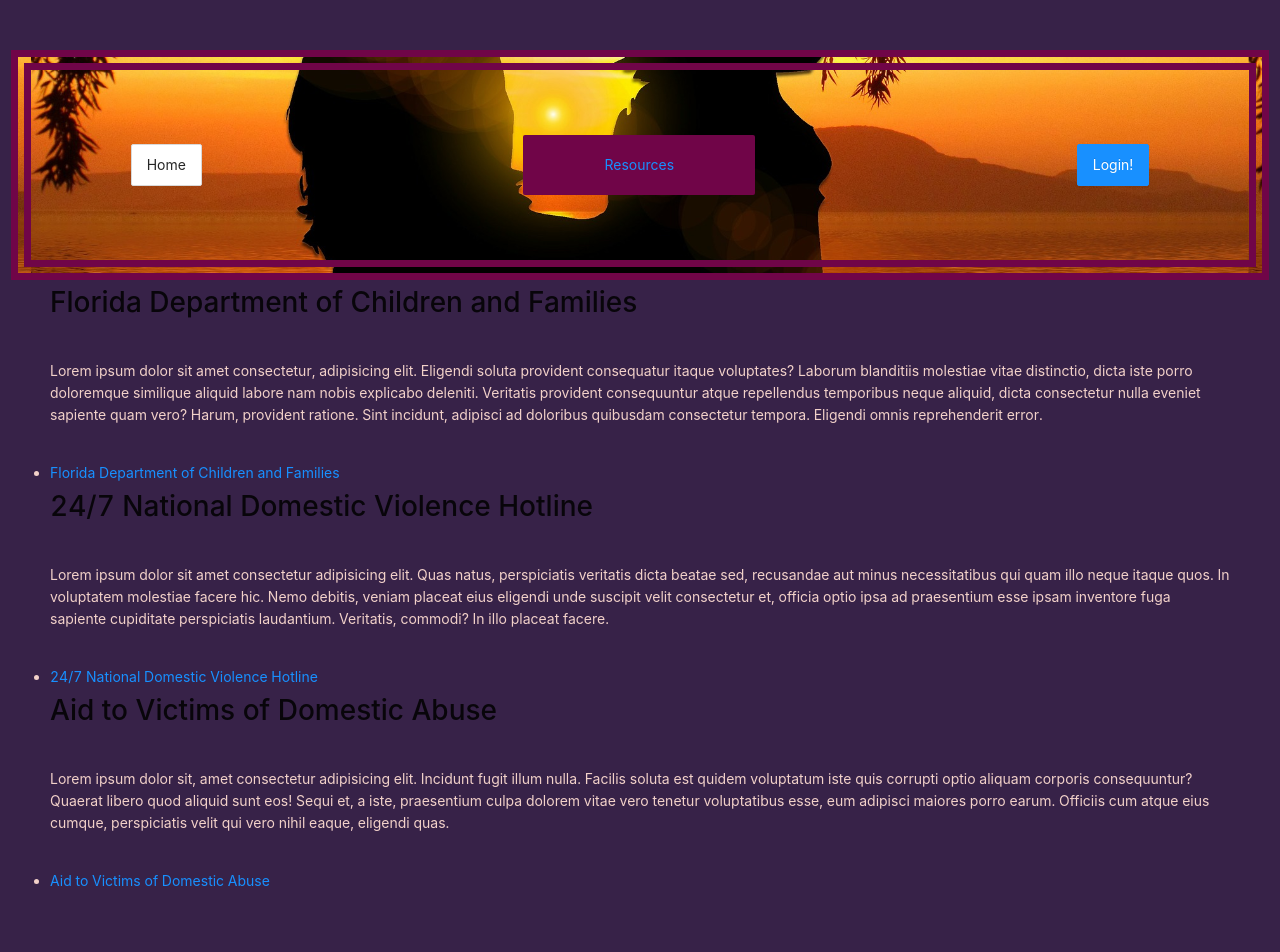
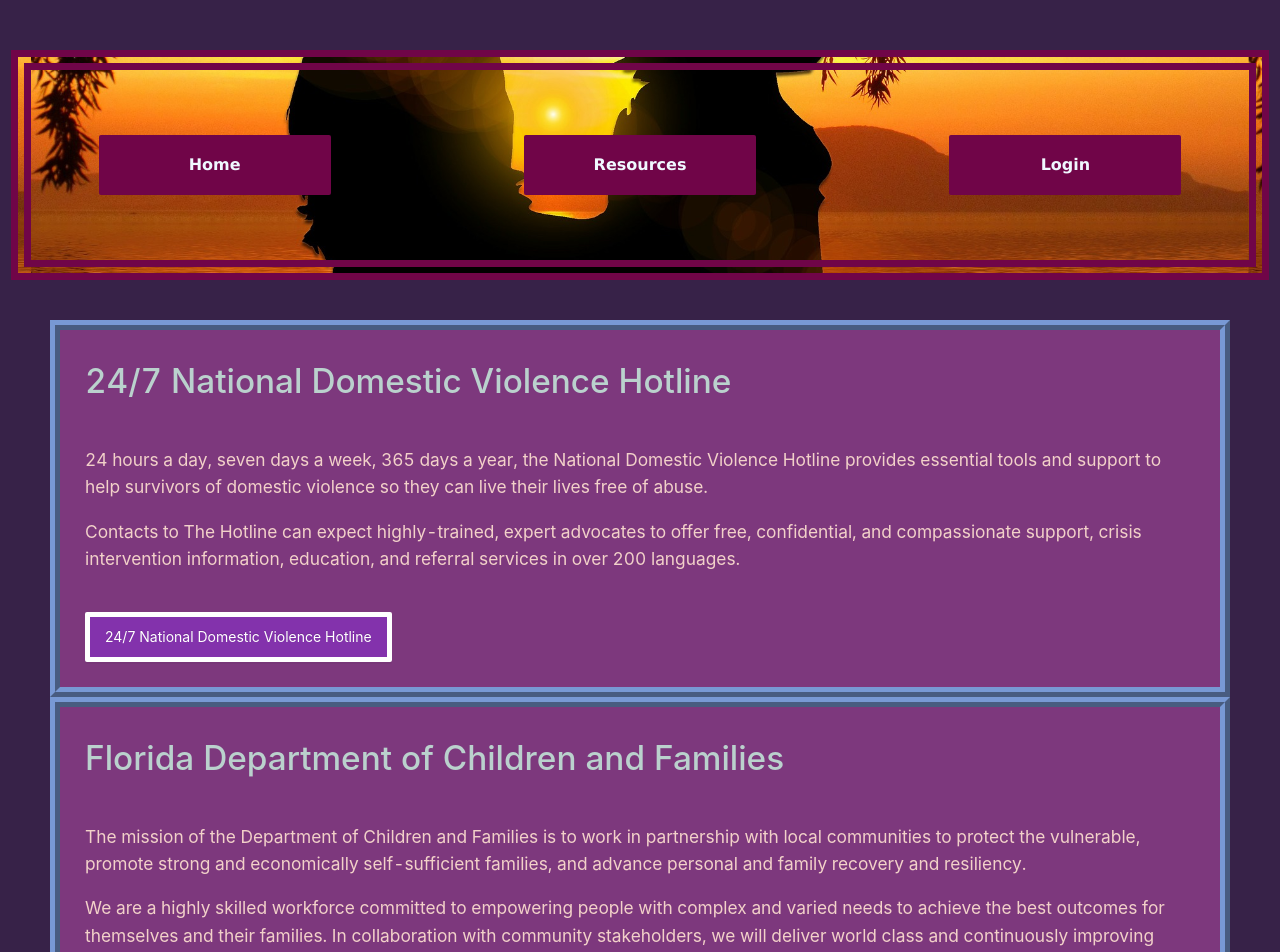
Before and after one commit to Mateo-Rey/quote-submitter-app, a React (Create React App) app: page /resources in a window 1280 px wide. Shown: the top 952 px of the page. Built offline with nearby package versions, Linux system fonts and the light colour scheme.

Commit message:
css changes plus returned list sorted by entry date with newest at top

```diff
--- a/src/App.css
+++ b/src/App.css
@@ -1,12 +1,4 @@
 @import '~antd/dist/antd.css';
-
-:root {
-  --dark-purple: #700548;
-  --light-blue: #7899D4;
-  --light-purple: #8332AC;
-  --beige: #F2D1C9;
-  --background-purple:  #372248;
-}
 
 *,
 *::before,
@@ -15,6 +7,54 @@
   padding: 0px;
   box-sizing: inherit;
 }
+
+:root {
+  --dark-purple: #700548;
+  --light-blue: #7899D4;
+  --light-purple: #8332AC;
+  --beige: #F2D1C9;
+  --background-purple:  #372248;
+  --pastel-blue: #7899d4;
+  --opal: #bad1cd;
+  --royal-purple: #7D387D;
+  --turquoise: #50C9CE;
+  --smoky-grey: #464F51;
+}
+
+button.bottom {
+  width: 100px;
+  height: 30px;
+  background-color: var(--opal);
+  color: var(--royal-purple);
+  font-size: medium;
+  font-weight: 400;
+  border-radius: 5px;
+  border-style: inset;
+  border: groove 10px var(--royal-purple);
+  margin: 5px;
+}
+
+form {
+  display: flex;
+  align-items: center;
+  justify-content: center;
+  flex-direction: column;
+}
+
+form > input {
+  background-color: antiquewhite;
+  color: black;
+  width: 300px;
+  height: 25px;
+  margin: 10px;
+  padding: 5px;
+  border-style: inset;
+  border-top: 10px inset var(--opal);
+  border-right: 10px inset var(--royal-purple);
+  border-bottom: 10px inset var(--pastel-blue);
+  border-left: 10px inset var(--royal-purple);
+}
+
 
 div.App {
   background-color: var(--background-purple);
@@ -41,44 +81,41 @@ header {
   background-position-x: center;
   background-size: 100%;
 }
-Button.home {
-  width: 200px;
-  height: 50px;
-  background-color: var(--dark-purple);
-}
 
 Button.resources {
   width: 200px;
   height: 50px;
   background-color: var(--dark-purple);
+  font-size: medium;
+  font-family:Verdana, Geneva, Tahoma, sans-serif;
+  font-weight: 600;
+  color:aliceblue;
 }
 
 h2 {
-  color:var(--beige)
+  color:var(--beige);
 }
 
 div.posted-quote {
-  color:var(--beige)
+  color:var(--turquoise)
 }
 
 div.posted-quote > h3 {
-  color: antiquewhite
+  color: var(--turquoise)
 }
 
 div.posted-quote {
-  display: flex;
   height: 75px;
   flex-direction: column;
-  margin: 20px;
 }
 
 .quote-box {
   border: double #19647E 20px;
   display: flex;
   flex-direction: column;
-
-  justify-content: center;
-  align-items:center;
+ justify-content: center;
+ align-items: center;
+ background-color: var(--royal-purple);
   width: 600px;
 }
 
@@ -88,12 +125,44 @@ div.posted-quote {
   flex-direction: column;
   justify-content: space-between;
   align-self: baseline;
+  border: 5px var() double;
+  margin-top: 25px;
+  margin-bottom: 25px;
+  width: 500px;
+  background-color: var(--smoky-grey);
 }
 
-div.quote-box > h3 {
+div.quote-box > h2 {
   font-size: 20pt;
 }
 
 div.quote-box > p {
   font: 15pt;
 }
+
+h1 {
+ color: var(--opal);
+ font-size: 25pt;
+}
+
+div.resource-box {
+  border: ridge 10px  var(--light-blue);
+  padding: 25px;
+  background-color: var(--royal-purple);
+}
+
+div.resources-body {
+  margin-top: 40px;
+
+}
+
+p {
+  font-weight: 400;
+  font-size: 13pt;
+  color: var(--beige)
+}
+
+.button-purple {
+  background-color: var(--light-purple);
+  border: solid 5px;
+}
--- a/src/App.js
+++ b/src/App.js
@@ -43,7 +43,7 @@ function App() {
         <Router>
           <header>
             <Link to="/" className="indexLink">
-              <Button type="default" classname="home">
+              <Button type="link" className="resources">
                 Home
               </Button>
             </Link>
@@ -54,8 +54,8 @@ function App() {
               </Button>
             </Link>
             &nbsp;
-            <Button type="primary" onClick={handleLogin}>
-              Login!
+            <Button type="link" className="resources" onClick={handleLogin}>
+              Login
             </Button>
           </header>
           <Routes>
--- a/src/components/AddMessage.jsx
+++ b/src/components/AddMessage.jsx
@@ -1,4 +1,4 @@
-import "../styles/Master.css";
+import '../App.css'
 import { useState, useEffect } from "react";
 
 export default function AddMessage() {
@@ -44,16 +44,17 @@ export default function AddMessage() {
         <input
           type="text"
           name="title"
+          onChange={updateForm}
           placeholder="your title here..."
           value={form.title}
         ></input>
         <label>Message</label>
         <input
           type="text"
-          name="text"
+          name="message"
           placeholder="your message here..."
           onChange={updateForm}
-          value={form.text}
+          value={form.message}
         ></input>
 
         {!formSubmitted && (
--- a/src/components/MessageCard.jsx
+++ b/src/components/MessageCard.jsx
@@ -4,8 +4,8 @@ function MessageCard({message}) {
         <section>
         {message && message.map((quote)=>(
             <div className='posted-quote'  key={quote.id}>
-            <h3>{quote.name}</h3>
-            <p>{quote.text}</p>
+            <h3>{quote.title}</h3>
+            <p>{quote.message}</p>
             </div>
 
         ))}
--- a/src/components/MessageList.jsx
+++ b/src/components/MessageList.jsx
@@ -4,9 +4,10 @@ import '../App.css'
 export default function MessageList ()  {
     const [message, setMessage] = useState('')
     useEffect(() => {
+        let sortedData
         fetch("https://chat-app-98837.web.app/messages")
         .then(res => res.json())
-        .then(data => setMessage(data))
+        .then(data=> setMessage(data))
     },[])
     return (
         <div className='quote-box'>
--- a/src/pages/GetHelpResources.jsx
+++ b/src/pages/GetHelpResources.jsx
@@ -1,48 +1,68 @@
+import "../App.css";
+import { Button } from "antd";
 export const GetHelpResources = () => {
-  return(
-  <ul>
+  return (
+    <div className="resources-body">
+      <div className="resource-box">
+        <h1>24/7 National Domestic Violence Hotline</h1> <br />
+        <p>
+        24 hours a day, seven days a week, 365 days a year, the National Domestic Violence Hotline provides essential tools and support to help survivors of domestic violence so they can live their lives free of abuse.
+        </p>
+        <p>
+        Contacts to The Hotline can expect highly-trained, expert advocates to offer free, confidential, and compassionate support, crisis intervention information, education, and referral services in over 200 languages.
+        </p>
+        <br />
+        <Button type='primary' className='button-purple'>
+          <a
+            href="https://www.thehotline.org/"
+            target="_blank"
+            rel="noreferrer"
+          >
+            24/7 National Domestic Violence Hotline
+          </a>
+        </Button>
+      </div>
+      <div className="resource-box">
         <h1>Florida Department of Children and Families</h1> <br />
         <p>
-      Lorem ipsum dolor sit amet consectetur, adipisicing elit. Eligendi soluta
-      provident consequatur itaque voluptates? Laborum blanditiis molestiae
-      vitae distinctio, dicta iste porro doloremque similique aliquid labore nam
-      nobis explicabo deleniti. Veritatis provident consequuntur atque
-      repellendus temporibus neque aliquid, dicta consectetur nulla eveniet
-      sapiente quam vero? Harum, provident ratione. Sint incidunt, adipisci ad
-      doloribus quibusdam consectetur tempora. Eligendi omnis reprehenderit
-      error.
+        The mission of the Department of Children and Families is to work in partnership with local communities to protect the vulnerable, promote strong and economically self-sufficient families, and advance personal and family recovery and resiliency.
+        </p>
+        <p>
+        We are a highly skilled workforce committed to empowering people with complex and varied needs to achieve the best outcomes for themselves and their families. In collaboration with community stakeholders, we will deliver world class and continuously improving service focused on providing the people we serve with the level and quality that we would demand and expect for our own families.
         </p>
         <br />
-    <li>
-      <a href="http://" >Florida Department of Children and Families</a>
-    </li>
-    <h1>24/7 National Domestic Violence Hotline</h1> <br />
+        <Button type='primary' className='button-purple'>
+          <a
+            href="https://www.myflfamilies.com/"
+            target="_blank"
+            rel="noreferrer"
+          >
+            Florida Department of Children and Families
+          </a>
+        </Button>
+      </div>
+      <div className="resource-box">
+        <h1>Aid to Victims of Domestic Abuse</h1> <br />
         <p>
-      Lorem ipsum dolor sit amet consectetur adipisicing elit. Quas natus,
-      perspiciatis veritatis dicta beatae sed, recusandae aut minus
-      necessitatibus qui quam illo neque itaque quos. In voluptatem molestiae
-      facere hic. Nemo debitis, veniam placeat eius eligendi unde suscipit velit
-      consectetur et, officia optio ipsa ad praesentium esse ipsam inventore
-      fuga sapiente cupiditate perspiciatis laudantium. Veritatis, commodi? In
-      illo placeat facere.
+          Lorem ipsum dolor sit, amet consectetur adipisicing elit. Incidunt
+          fugit illum nulla. Facilis soluta est quidem voluptatum iste quis
+          corrupti optio aliquam corporis consequuntur? Quaerat libero quod
+          aliquid sunt eos! Sequi et, a iste, praesentium culpa dolorem vitae
+          vero tenetur voluptatibus esse, eum adipisci maiores porro earum.
+          Officiis cum atque eius cumque, perspiciatis velit qui vero nihil
+          eaque, eligendi quas.
         </p>
         <br />
-    <li>
-      <a href="http://">24/7 National Domestic Violence Hotline</a>
-    </li>
-    <h1>Aid to Victims of Domestic Abuse</h1> <br />
-    <p>
-      Lorem ipsum dolor sit, amet consectetur adipisicing elit. Incidunt fugit
-      illum nulla. Facilis soluta est quidem voluptatum iste quis corrupti optio
-      aliquam corporis consequuntur? Quaerat libero quod aliquid sunt eos! Sequi
-      et, a iste, praesentium culpa dolorem vitae vero tenetur voluptatibus
-      esse, eum adipisci maiores porro earum. Officiis cum atque eius cumque,
-      perspiciatis velit qui vero nihil eaque, eligendi quas.
-    </p>
-    <br />
-    <li>
-      <a href="http://">Aid to Victims of Domestic Abuse</a>
-    </li>
-  </ul>
-  )
+        <Button type='primary' className='button-purple'>
+          <a
+            href="https://www.avdaonline.org/understanding-domestic-violence"
+            target="_blank"
+            rel="noreferrer"
+          >
+            Aid to Victims of Domestic Abuse
+          </a>
+        </Button>
+      </div>
+    </div>
+  );
 };
--- a/src/styles/Master.css
+++ /dev/null
@@ -1,39 +0,0 @@
-:root {
-  --pastel-blue: #7899d4;
-  --opal: #bad1cd;
-  --royal-purple: #7d5ba6;
-}
-
-button.bottom {
-  width: 100px;
-  height: 30px;
-  background-color: var(--opal);
-  color: var(--royal-purple);
-  font-size: medium;
-  font-weight: 400;
-  border-radius: 5px;
-  border-style: inset;
-  border: groove 10px var(--royal-purple);
-  margin: 5px;
-}
-
-form {
-  display: flex;
-  align-items: center;
-  justify-content: center;
-  flex-direction: column;
-}
-
-form > input {
-  background-color: antiquewhite;
-  color: black;
-  width: 300px;
-  height: 25px;
-  margin: 10px;
-  padding: 5px;
-  border-style: inset;
-  border-top: 10px inset var(--opal);
-  border-right: 10px inset var(--royal-purple);
-  border-bottom: 10px inset var(--pastel-blue);
-  border-left: 10px inset var(--royal-purple);
-}
```
Lines whose indentation alone changed are shown as unchanged.
